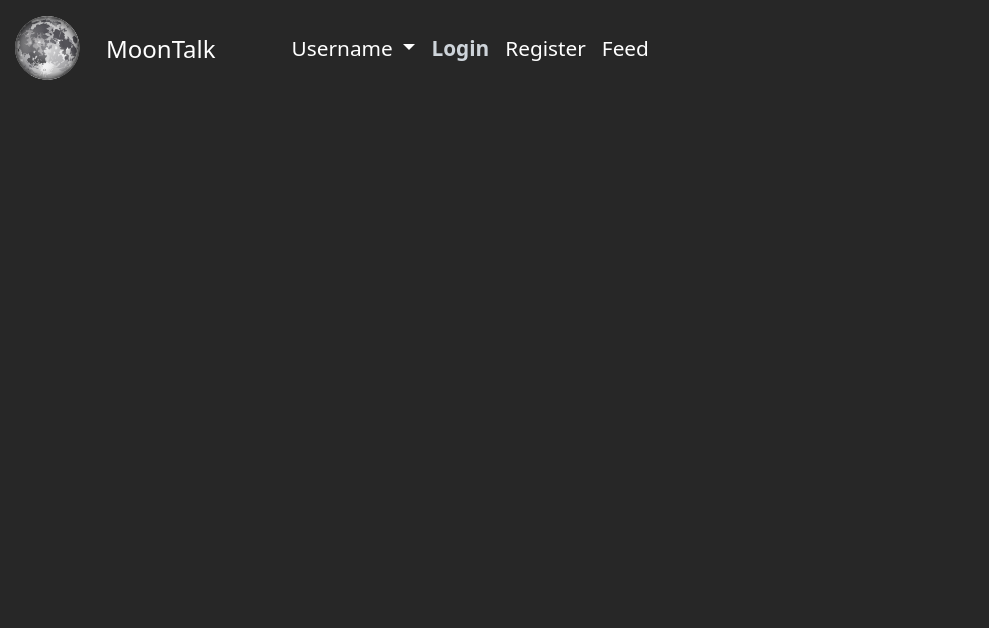
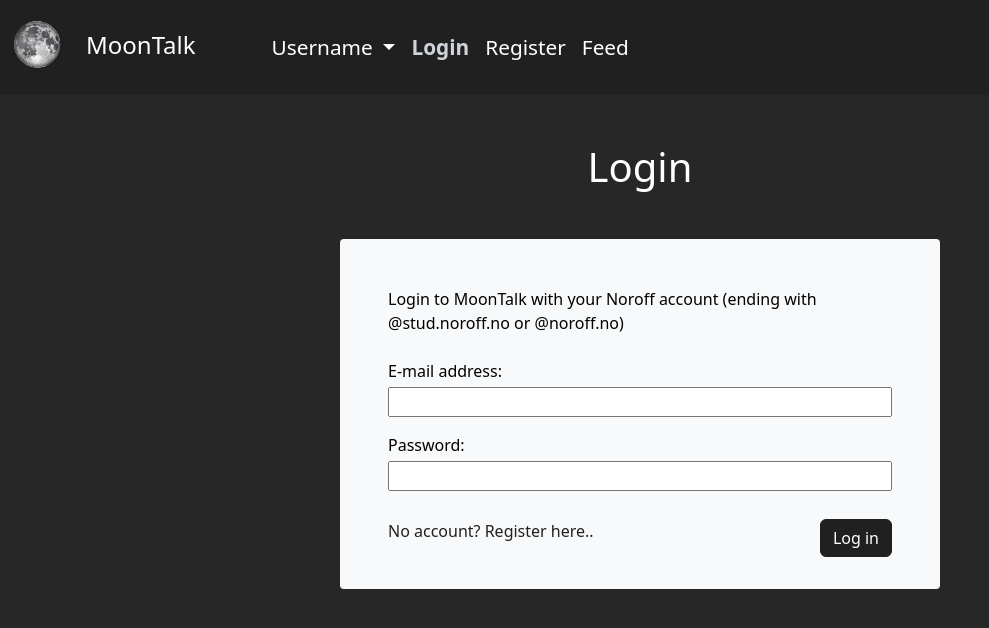
Before and after one commit to S10ANDK/JavaScript-2, a website: page html/login/index.html in a window 1280 px wide. Shown: the whole page, without its empty margins (0-989 px from the left). Drawn offline with nearby package versions, Linux system fonts and the light colour scheme.

Commit message:
html and styling for login form added

```diff
--- a/html/login/index.html
+++ b/html/login/index.html
@@ -11,7 +11,7 @@
     <body>
         <nav class="navbar navbar-expand-lg bg-primary">
             <div class="container-fluid">
-                <a class="navbar-brand me-5" href="/index.html"><img src="/assets/logo.svg" class="logo_image me-4" alt="Logo for Social Dreams"><p>MoonTalk</p></a>
+                <a class="navbar-brand me-5" href="/index.html"><img src="/assets/logo.svg" class="me-4" alt="Logo for Social Dreams"><p>MoonTalk</p></a>
                 <button class="navbar-toggler" type="button" data-bs-toggle="collapse" data-bs-target="#navbarSupportedContent" aria-expanded="false" aria-controls="navbarSupportedContent" aria-label="Toggle navigation">
                     <span class="navbar-toggler-icon"></span>
                 </button>
@@ -40,8 +40,29 @@
                 </div>
             </div>
         </nav>
-        <main class="mx-auto mw-1000">
-
+        <main class="mx-2">
+            <div class="mx-auto w-100 text-center my-5">
+                <h1>Login</h1>
+            </div>
+            <div class="mx-auto pt-5 pb-2 my-5 mx-3 rounded-1 bg-light w-100 mw-600">
+                <div class="mx-5">
+                    <form action="/profile/" method="get" class="form d-flex flex-column">
+                        <p class="mb-4">Login to MoonTalk with your Noroff account (ending with @stud.noroff.no or @noroff.no)</p>
+                        <label for="email">E-mail address:</label>
+                        <input type="email" class="email my-1 mb-3" required>
+                        <label for="password">Password:</label>
+                        <input type="password" class="password my-1" required>
+                        <div class="login-links row">
+                            <div class="col">
+                                <a href="/html/register/index.html" class="my-4 register-link" type="submit">No account? Register here..</a>
+                            </div>
+                            <div class="col text-end">
+                                <a href="#" class="btn btn-primary my-4" type="submit">Log in</a>
+                            </div>
+                        </div>
+                    </form>
+                </div>
+            </div>
         </main>
         <script src="https://cdn.jsdelivr.net/npm/bootstrap@5.2.0/dist/js/bootstrap.bundle.min.js" integrity="sha384-A3rJD856KowSb7dwlZdYEkO39Gagi7vIsF0jrRAoQmDKKtQBHUuLZ9AsSv4jD4Xa" crossorigin="anonymous"></script>
     </body>
--- a/src/scss/_variables.scss
+++ b/src/scss/_variables.scss
@@ -1,5 +1,5 @@
 @import "../../node_modules/bootstrap/scss/functions";
 
-$primary: #272727;
+$primary: #202020;
 $secondary: #272727;
 $cyan: #6baade;
--- a/src/scss/styles.scss
+++ b/src/scss/styles.scss
@@ -27,7 +27,7 @@ h2 {
 .dropdown-menu li a:hover,
 .dropdown-toggle:hover,
 .nav-link a:hover {
-    color: #000000;
+    color: $black;
 }
 
 .navbar-toggler {
@@ -44,12 +44,16 @@ h2 {
 }
 
 .navbar-brand img {
-    width: 70px;
+    width: 50px;
 }
 
 .navbar-brand p {
     display: inline-block;
     transform: translateY(3px);
+}
+
+.mw-600 {
+    max-width: 600px;
 }
 
 .mw-1000 {
@@ -82,6 +86,7 @@ h2 {
 .btn-outline-success:hover {
     color: $white;
     background-color: $cyan;
+    border-color: $cyan;
 }
 
 .btn-outline-info {
@@ -91,9 +96,23 @@ h2 {
 
 .btn-outline-info:hover {
     color: $black;
+    border-color: $yellow-200;
     background-color: $yellow-200;
 }
 
 .moon_image {
     max-width: 500px;
 }
+
+.form > * {
+    color: $black;
+}
+
+.register-link {
+    text-decoration: none;
+}
+
+.register-link:hover {
+    text-decoration: underline;
+    text-underline-offset: 2px;
+}
```
Also changed, not shown: html/posts/index.html (+1 -1 lines), html/profile/index.html (+1 -1 lines), html/register/index.html (+1 -1 lines), index.html (+2 -2 lines), dist/css/styles.css, 1 other file. Lines whose indentation alone changed are shown as unchanged.
